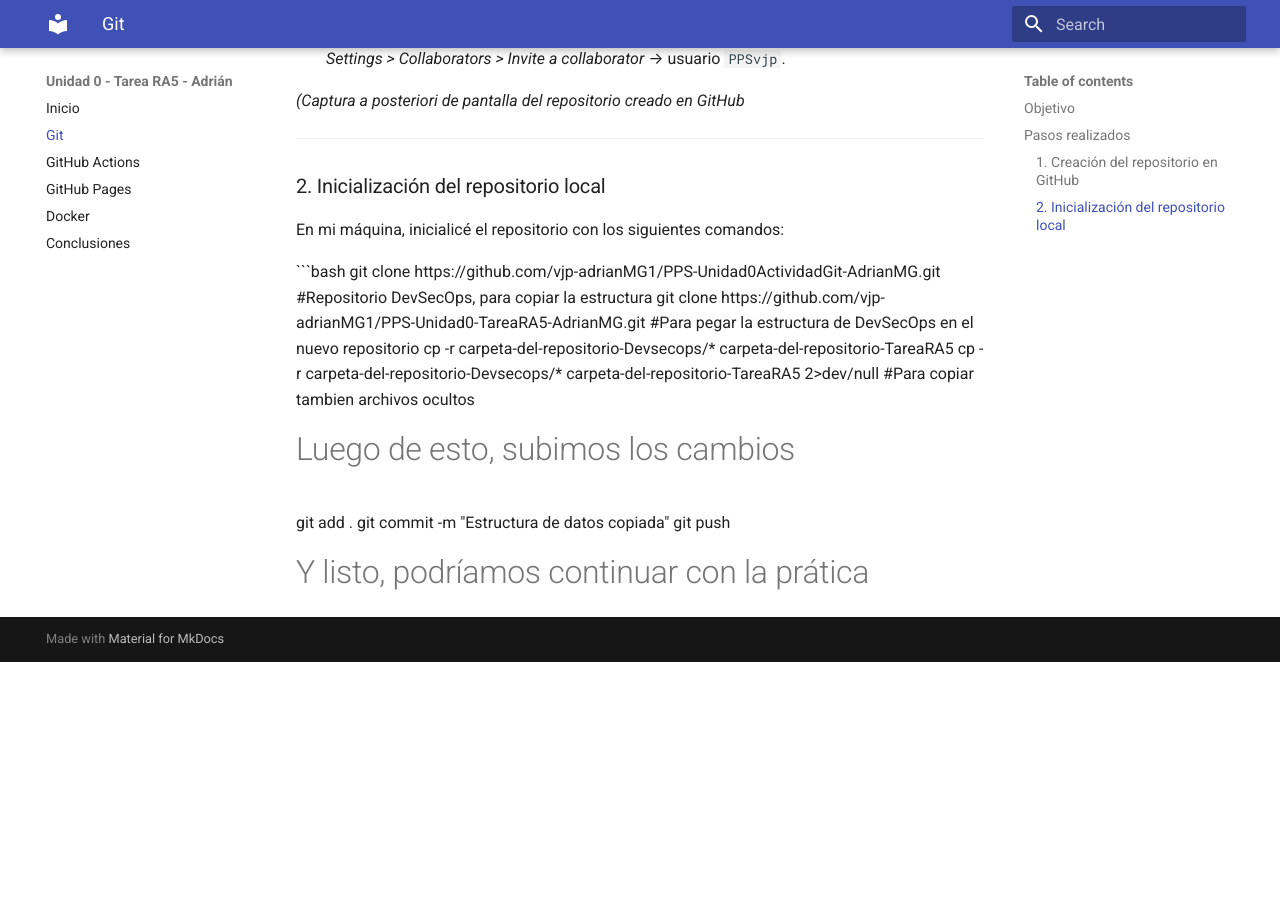
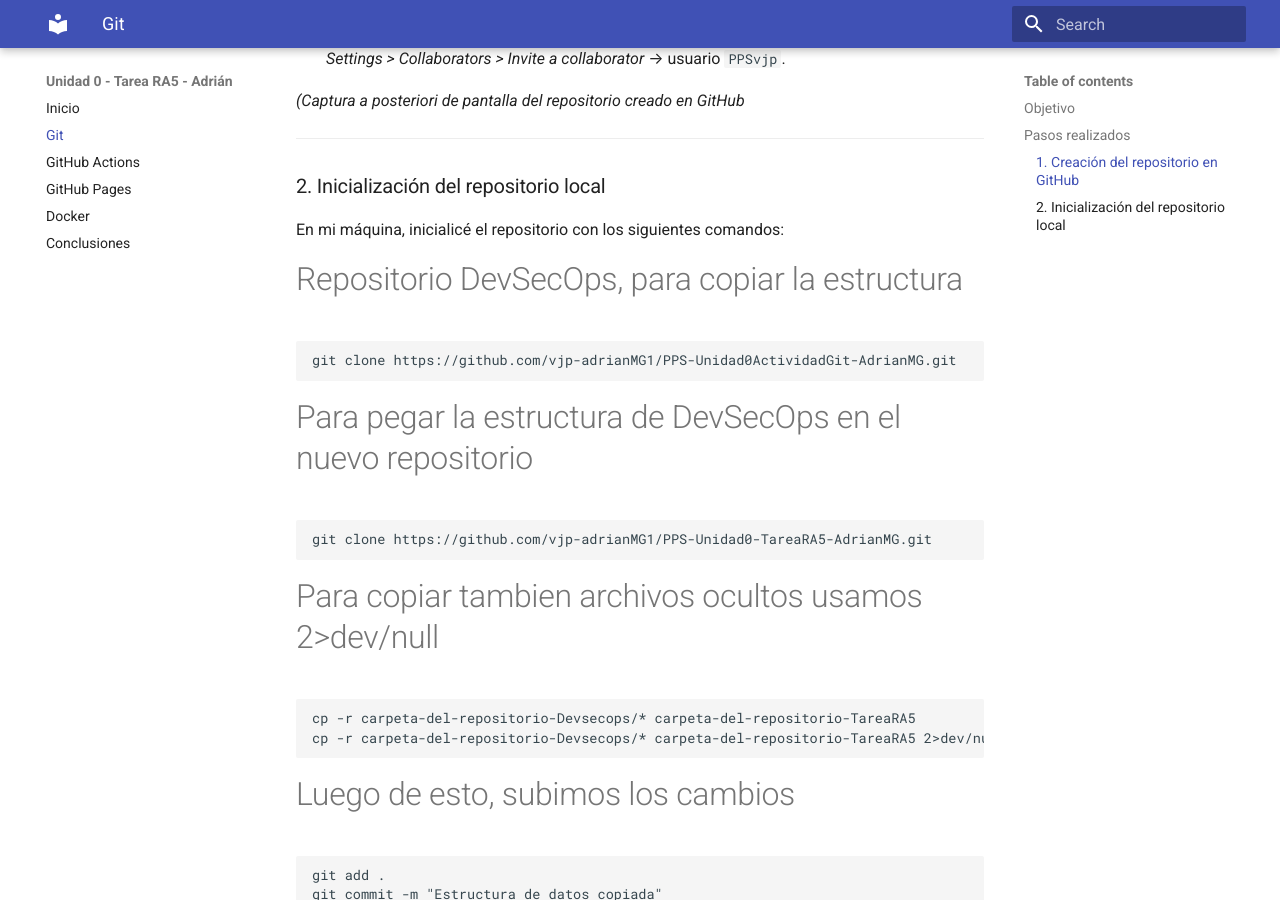
Before and after one commit to vjp-adrianMG1/PPS-Unidad0-TareaRA5-AdrianMG, an MkDocs documentation site: the page built from docs/git.md, in a window 1280 px wide and 900 px high, scrolled down 499 px. Built offline with MkDocs 1.6.1 and Material for MkDocs 9.7.7, drawn with Linux system fonts in a browser that asks for light colours; before the commit the page ends 1161 px from its top, so only the background shows below that.

Commit message:
Refactor git.md for clarity and formatting

````diff
--- a/docs/git.md
+++ b/docs/git.md
@@ -20,13 +20,27 @@
 ### 2. Inicialización del repositorio local
 En mi máquina, inicialicé el repositorio con los siguientes comandos:
 
+#Repositorio DevSecOps, para copiar la estructura
 ```bash
-git clone https://github.com/vjp-adrianMG1/PPS-Unidad0ActividadGit-AdrianMG.git #Repositorio DevSecOps, para copiar la estructura
-git clone https://github.com/vjp-adrianMG1/PPS-Unidad0-TareaRA5-AdrianMG.git #Para pegar la estructura de DevSecOps en el nuevo repositorio
+git clone https://github.com/vjp-adrianMG1/PPS-Unidad0ActividadGit-AdrianMG.git
+```
+
+#Para pegar la estructura de DevSecOps en el nuevo repositorio
+```bash
+git clone https://github.com/vjp-adrianMG1/PPS-Unidad0-TareaRA5-AdrianMG.git
+```
+
+#Para copiar tambien archivos ocultos usamos 2>dev/null
+```bash
 cp -r carpeta-del-repositorio-Devsecops/* carpeta-del-repositorio-TareaRA5
-cp -r carpeta-del-repositorio-Devsecops/* carpeta-del-repositorio-TareaRA5 2>dev/null #Para copiar tambien archivos ocultos
+cp -r carpeta-del-repositorio-Devsecops/* carpeta-del-repositorio-TareaRA5 2>dev/null
+```
+
+
 #Luego de esto, subimos los cambios
+```bash
 git add .
 git commit -m "Estructura de datos copiada"
 git push
+```
 #Y listo, podríamos continuar con la prática
````
